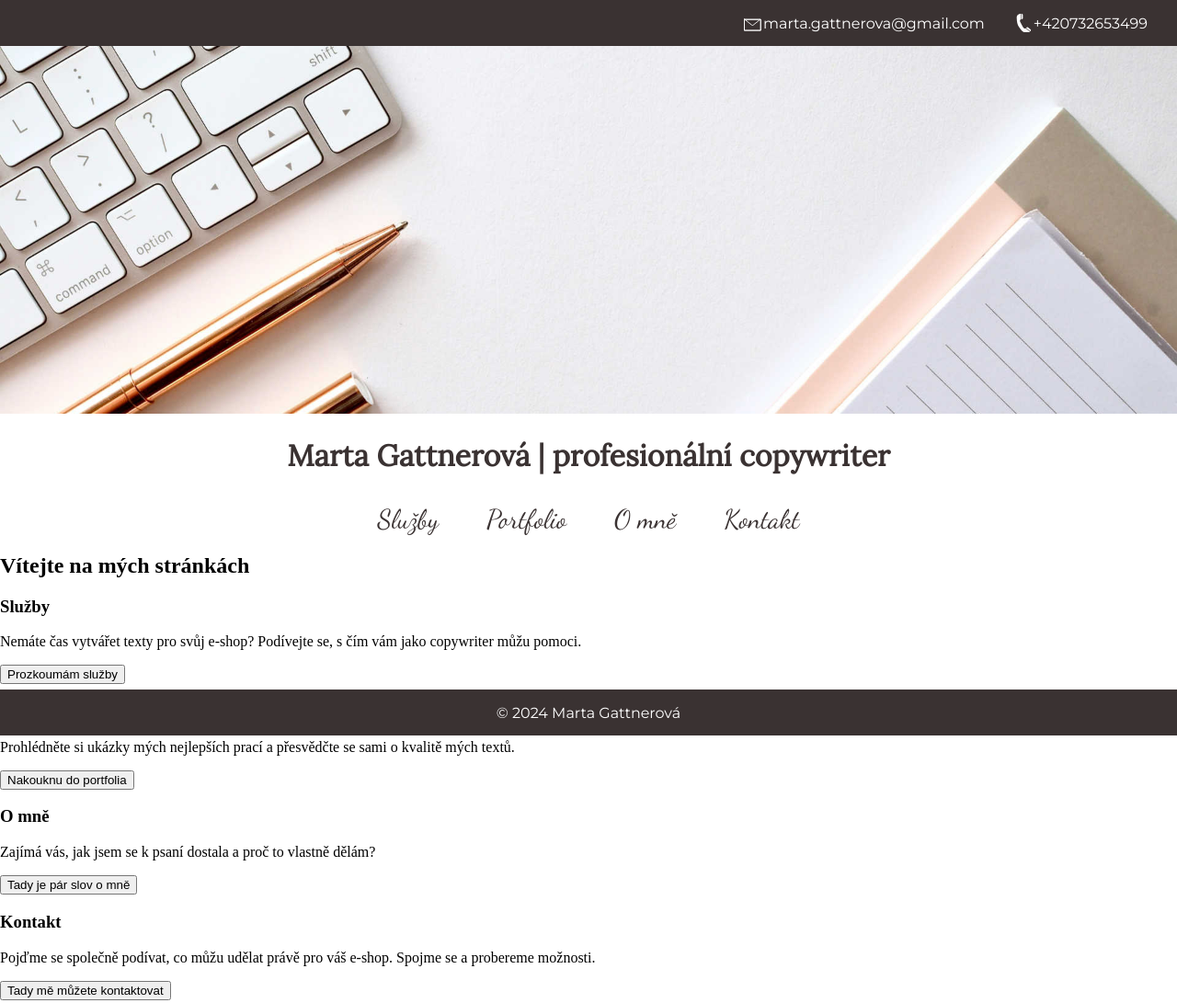
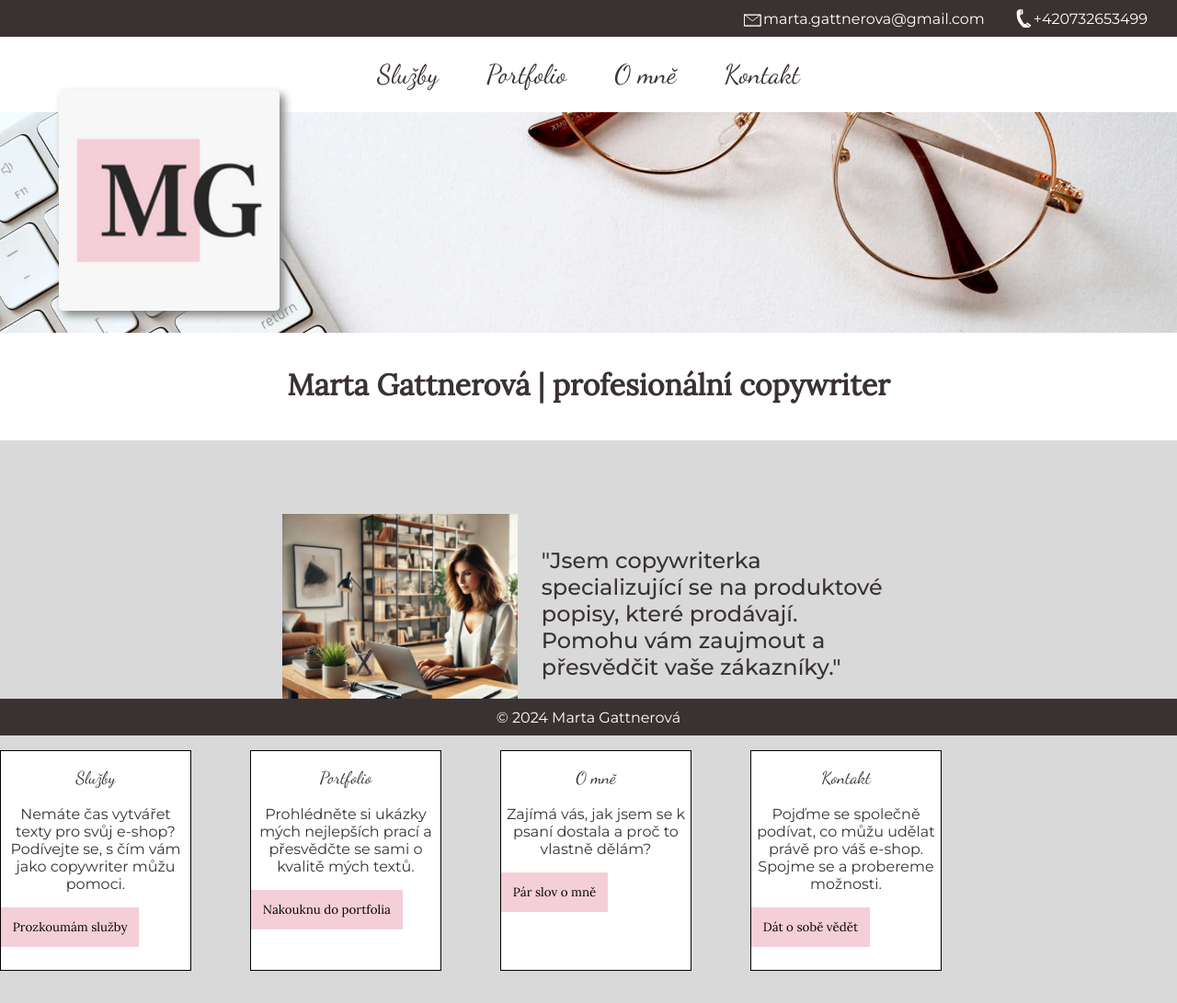
Before and after one commit to MartaGattnerova/ZAVERECNY-PROJEKT, an Eleventy site: page index.html in a window 1280 px wide. Shown: the top 1091 px of the page at 92% size. Built offline with nearby package versions, Linux system fonts and the light colour scheme; Eleventy itself is replaced by a stand-in of ours; files that its build step writes are made by us from their sources.

Commit message:
Main-page

```diff
--- a/_includes/sablona.njk
+++ b/_includes/sablona.njk
@@ -33,11 +33,8 @@
                </svg>
             <a class="header__contact-item" href="tel:+420732653499">+420732653499</a>
         </div>
-        <div class="header__main">
-            <img class="header__background-image" src="/images/copywriter-desk.jpg" alt="Copywriter desk">
-           <!--  <img class="header__logo" src="images/logo-mg.png" alt="Logo Marta Gattnerová"> -->
-            <h1 class="header__title">Marta Gattnerová | profesionální copywriter</h1>
-            <nav class="header__nav">
+        <div class="header__menu-bar">
+          <nav class="header__nav">
                 <ul class="header__menu">
                     <li class="header__menu-item">
                         <a class="header__menu-link" href="/sluzby/">Služby</a>
@@ -54,6 +51,15 @@
                 </ul>
             </nav>
         </div>
+        <div class="header__main">
+            <div class="header__images">
+                <img class="header__background-image" src="/images/copywriter-desk.jpg" alt="Copywriter desk">
+                <a href="/index.html">
+                    <img class="header__logo" src="/images/logo-mg.png" alt="Logo Marta Gattnerová">
+                </a>
+            </div>
+            <h1 class="header__title">Marta Gattnerová | profesionální copywriter</h1>
+        </div>
     </header>
     <main>
 {{ content | safe }}
--- a/css/style.css
+++ b/css/style.css
@@ -24,39 +24,32 @@
   --font-weight-bold: 700;
   --font-weight-semibold: 500;
   --font-weight-thin: 200;
- /*
-  --line-height-normal: 1.5;
-  --line-height-tight: 1.2;  */
 }
 
 :root {
   --background-primary-color:#d9d9d9;
   --background-secondary-color: #3a3232;
+  --background-box-color: white;
   --text-primary-color: #3a3232;
   --text-secondary-color: white;
   --link-hover-color: #F4CFD7;
-  --link-background-color: #F4CFD7;
-/*   --section-primary-color: #f4f2f2;
-  --section-secondary-color: #73BDBB;
+  --menu-background-color: #F4CFD7;
+  --menu-link-active-color: white;
+  --menu-link-hover-color:black;
+  --button-background-color: #f4cfd7;
 
-  --link-color: #C93347;
-  --link-hover-color: #73BDBB;
-  --button-bg-color: #F4CFD7;
-  --button-text-color: #000000;
-  --border-color: #433E3E;
-  --form-bg-color: #d9d9d9;
-  --form-text-color: #333333;
-  --form-border-color: #cccccc; */
   }
 
 body {
-  margin: 0;
+  margin: 0 0 10vh 0;
   font-optical-sizing: auto;
+  font-family: var(--font-primary);
+  color: var(--text-primary-color);
   }
 .header__contact-bar {
   background-color: var(--background-secondary-color);
   width: 100%;
-  height: 50px;
+  height: 5vh;
   text-align: right;
   display: flex;
   align-items: center;
@@ -78,30 +71,23 @@
 }
 .header__background-image {
   width: 100%;
-  height: 50vh;
+  height: 30vh;
   object-fit: cover;
-  object-position: center;
-}
-/* .header__main {
-  position:relative;
+  object-position: top;
 }
 .header__logo {
-  width: 25%;
-  position:absolute;
-  top:-10px;
-  left:10%;
   border-radius: 5px;
   box-shadow: 5px 5px 10px 0 grey;
-} */
+}
 .header__title {
   font-family: var(--font-secondary);
   color: var(--text-primary-color);
   font-size: 2rem;
   text-align: center;
-  margin: 1.3rem 0;
+  margin: 2rem 0;
 }
 .header__menu {
-  margin-top:2rem;
+  margin: 1.5rem 0;
   padding:0;
   text-align: center;
 }
@@ -118,15 +104,15 @@
 }
 .header__menu-link:hover {
   background-color: var(--link-hover-color);
-  color:black;
+  color:var(--menu-link-hover-color);
 }
 .header__menu-link:active {
-  color:white;
+  color:var(--menu-link-active-color);
 }
 .footer__bar {
   background-color: var(--background-secondary-color);
   width: 100%;
-  height: 50px;
+  height: 5vh;
   text-align: center;
   display: flex;
   align-items: center;
@@ -139,21 +125,108 @@
   font-family: var(--font-primary);
   color: var(--text-secondary-color);
 }
-/* styly pro "mobil" */
+/* HOME PAGE */
+.main-page {
+  background-color: var(--background-primary-color);
+  margin:5vh 0;
+  padding:10vh 0;
+}
+.main-page__intro {
+  display: flex;
+  align-items: center;
+  justify-content: center;
+  margin-bottom: 5vh;
+}
+.main-page__img {
+  width:20vw;
+}
+.main-page__title {
+  width: 30vw;
+  font-weight: var(--font-weight-semibold);
+  margin-left:2vw;
+}
+.main-page__boxes {
+  display: grid;
+  width: 80vw;
+  height: 30vh;
+  grid-template-columns: repeat(4, 1fr);
+  grid-template-rows: auto;
+  gap:5vw;
+  justify-content: space-evenly;
+}
+.main-page__box {
+  color: var(--text-primary-color);
+  border: solid 1px black;
+  background-color: var(--background-box-color);
+}
+.main-page__box-title {
+  font-family: var(--font-special);
+  text-align: center;
+  font-weight: 400;
+}
+.main-page__box-text {
+  font-family: var(--font-primary);
+  text-align: center;
+}
+.main-page__box-button {
+  background-color: var(--button-background-color);
+  font-family: var(--font-secondary);
+  border:none;
+  padding:0.8rem;
+
+}
+/* SLUŽBY */
+
+
+/* "MOBIL" */
 @media screen and (max-width:599px) {
   html {
     font-size: 12px;
   }
+  .header__images {
+    position:relative;
+  }
+  .header__logo {
+    width:20vh;
+    position:absolute;
+    bottom:-5%;
+    left:50%;
+    transform: translateX(-50%);
+  }
+  .header__menu-link {
+    padding: 1.3rem 1rem;
+    font-size: 1.5rem;
+  }
+
 }
-/* styly pro "tablet" */
-@media screen and (min-width:600px) and (max-width:899px) {
+/* "TABLET" */
+@media screen and (min-width:600px) and (max-width:1099px) {
   html {
     font-size:14px;
   }
+  .header__images {
+    position:relative;
+  }
+  .header__logo {
+    width:25vh;
+    position:absolute;
+    bottom:-5%;
+    left:50%;
+    transform: translateX(-50%);
+  }
 }
-/* styly pro "PC" */
-@media screen and (min-width:900px) {
+/* "PC" */
+@media screen and (min-width:1100px) {
   html {
     font-size:16px;
   }
+  .header__images {
+    position:relative;
+  }
+  .header__logo {
+    width:30vh;
+    position:absolute;
+    top:-10%;
+    left:5%;
+  }
 }
--- a/index.html
+++ b/index.html
@@ -3,7 +3,10 @@
 title: MG - Copywriter
 ---
 <div class="main-page">
-    <h2 class="main-page__title">Vítejte na mých stránkách</h2>
+    <div class="main-page__intro">
+        <img class="main-page__img" src="/images/copywriter-working.jpg" alt="copywriter produktové popisy">
+        <h2 class="main-page__title">"Jsem copywriterka specializující se na produktové popisy, které prodávají. Pomohu vám zaujmout a přesvědčit vaše zákazníky."</h2>
+    </div>
     <div class="main-page__boxes">
         <div class="main-page__box">
             <h3 class="main-page__box-title">Služby</h3>
@@ -18,12 +21,12 @@
         <div class="main-page__box">
             <h3 class="main-page__box-title">O mně</h3>
             <p class="main-page__box-text">Zajímá vás, jak jsem se k psaní dostala a proč to vlastně dělám?</p>
-            <button class="main-page__box-button">Tady je pár slov o mně</button>
+            <button class="main-page__box-button">Pár slov o mně</button>
         </div>
         <div class="main-page__box">
             <h3 class="main-page__box-title">Kontakt</h3>
             <p class="main-page__box-text">Pojďme se společně podívat, co můžu udělat právě pro váš e-shop. Spojme se a probereme možnosti.</p>
-            <button class="main-page__box-button">Tady mě můžete kontaktovat</button>
+            <button class="main-page__box-button">Dát o sobě vědět</button>
         </div>
     </div>
 </div>
```
